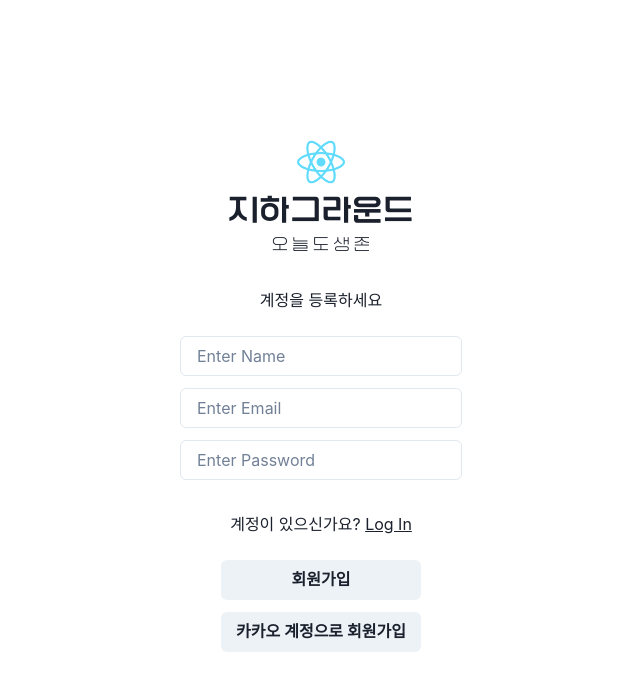
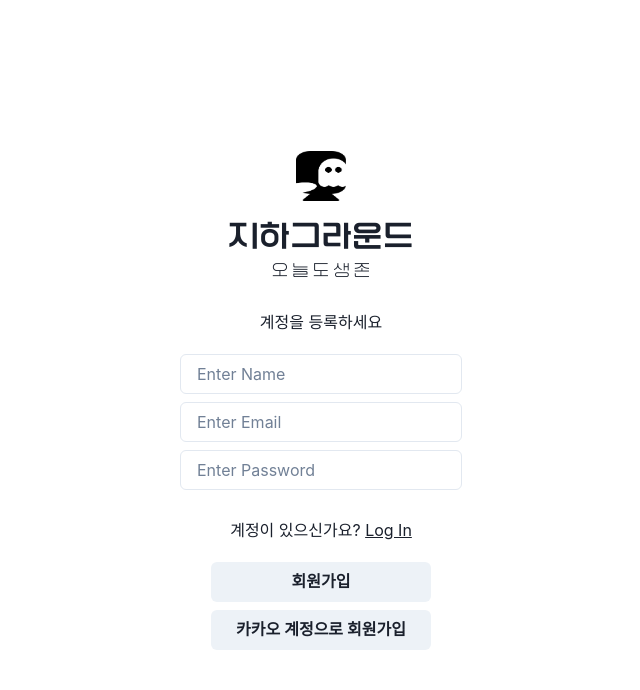
Before and after one commit to flow4camp/flow4-front, a React (Create React App) app: page /signin in a window 1280 px wide. Shown: the top 690 px of the page, without its empty margins (319-959 px from the left). Built offline with nearby package versions, Linux system fonts and the light colour scheme.

Commit message:
feat: logo added

```diff
--- a/src/pages/Login.tsx
+++ b/src/pages/Login.tsx
@@ -22,32 +22,24 @@ function Login() {
       w='100%'
       h='100vh'
       alignContent="center"
-      // bg='blue'
-      // position='relative'
     >
       <Center
         w='70%'
         h="100vh"
-        // bg='tomato'
         alignContent='center'
-        // direction='column'
-        // align='center'
-        // justify='center'
       >
         <Flex
           direction='column'
           align='center'
           justify='center'
-          // bg='blue'
-          gap={3}
+          gap={2}
         >
           <Flex
             direction='column'
             align='center'
             justify='center'
-            // bg='green'
           >
-            <Image src='/logo192.png' w='50px' h='50px' />
+            <Image src='/logo_x0.5.png' w='50px' h='50px' m={3} />
             <Text
               fontSize='3xl'
               fontWeight='bold'
@@ -60,9 +52,8 @@ function Login() {
           <Flex
             direction='column'
             align='center'
-            // bg='yellow'
             p={5}
-            gap={3}
+            gap={2}
           >
             <Text marginBottom={3} >계정에 로그인하세요</Text>
             <Center>
@@ -96,18 +87,18 @@ function Login() {
             direction='column'
             align='center'
             p={3}
-            gap={3}
+            gap={2}
           >
             <Center>
               <Button
-                w='200px'
+                w='220px'
               >
                 로그인
               </Button>
             </Center>
             <Center>
               <Button
-                w='200px'
+                w='220px'
               >
                 카카오 계정으로 로그인
               </Button>
--- a/src/pages/Signin.tsx
+++ b/src/pages/Signin.tsx
@@ -27,32 +27,24 @@ function Signin() {
       w='100%'
       h='100vh'
       alignContent="center"
-      // bg='blue'
-      // position='relative'
     >
       <Center
         w='70%'
         h="100vh"
-        // bg='tomato'
         alignContent='center'
-        // direction='column'
-        // align='center'
-        // justify='center'
       >
         <Flex
           direction='column'
           align='center'
           justify='center'
-          // bg='blue'
-          gap={3}
+          gap={2}
         >
           <Flex
             direction='column'
             align='center'
             justify='center'
-            // bg='green'
           >
-            <Image src='/logo192.png' w='50px' h='50px' />
+            <Image src='/logo_x0.5.png' w='50px' h='50px' m={3} />
             <Text
               fontSize='3xl'
               fontWeight='bold'
@@ -65,9 +57,8 @@ function Signin() {
           <Flex
             direction='column'
             align='center'
-            // bg='yellow'
             p={5}
-            gap={3}
+            gap={2}
           >
             <Text marginBottom={3} >계정을 등록하세요</Text>
             <Center>
@@ -111,18 +102,18 @@ function Signin() {
             direction='column'
             align='center'
             p={3}
-            gap={3}
+            gap={2}
           >
             <Center>
               <Button
-                w='200px'
+                w='220px'
               >
                 회원가입
               </Button>
             </Center>
             <Center>
               <Button
-                w='200px'
+                w='220px'
               >
                 카카오 계정으로 회원가입
               </Button>
```
Also changed, not shown: public/logo_x0.5.png (added).
